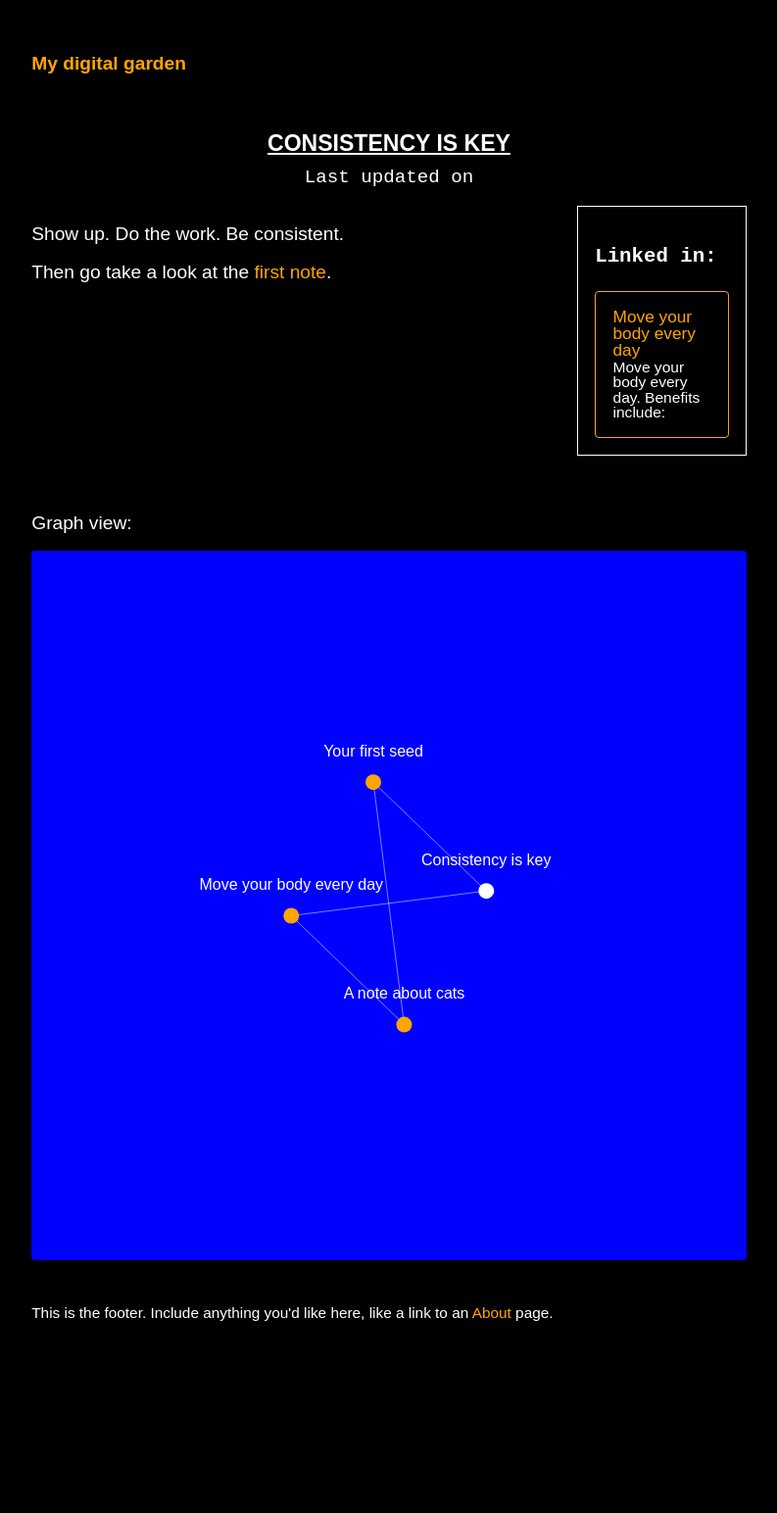
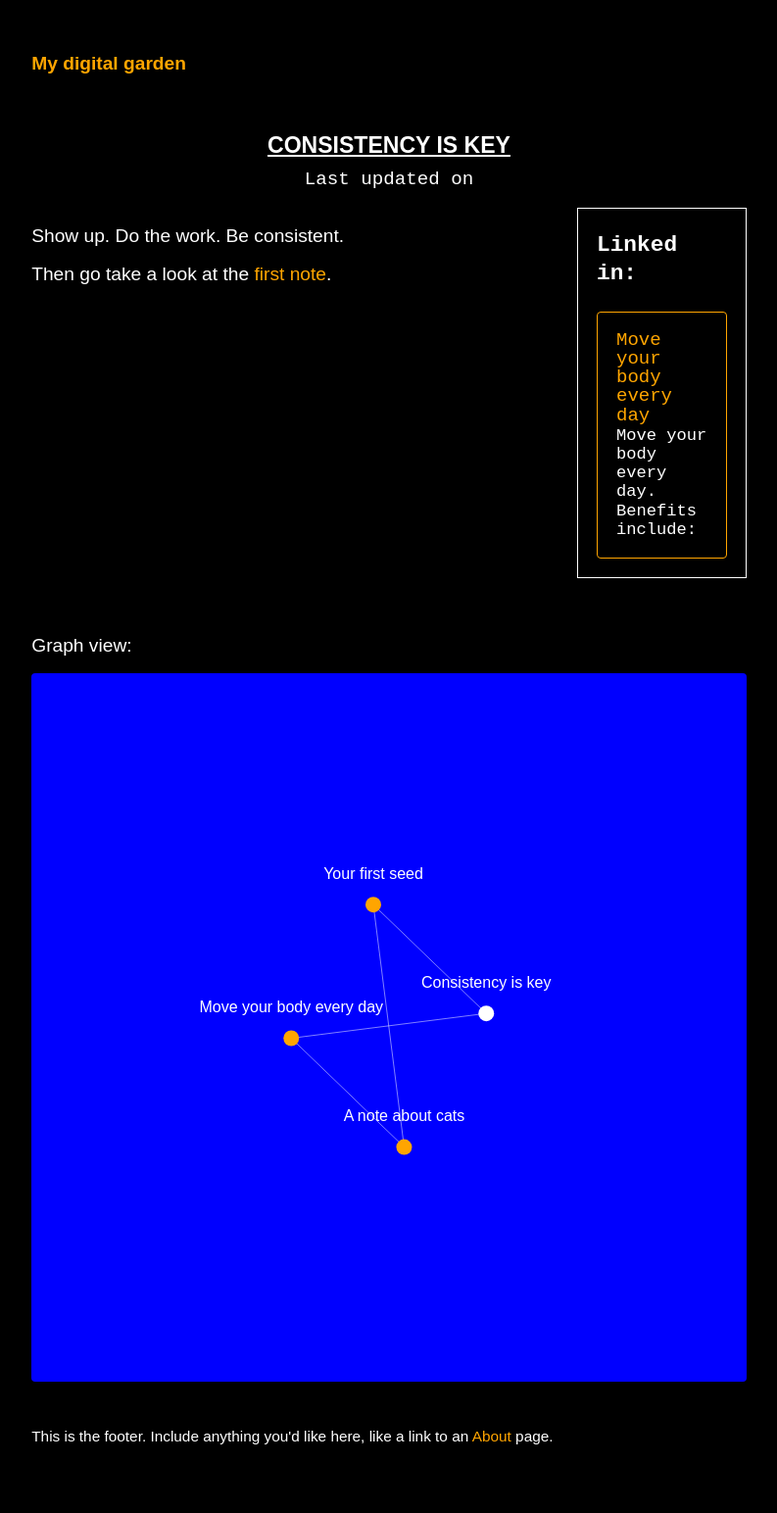
Before and after one commit to xcela/Exocore, a Jekyll site: the page built from _notes/consistency.md, in a window 1280 px wide. Shown: the whole page at 98% size, without its empty margins (243-1036 px from the left). Built offline with Jekyll 4.4.1, drawn with Linux system fonts in a browser that asks for light colours; before the commit the page ends 1414 px from its top, so only the background shows below that.

Commit message:
Update _style.scss

```diff
--- a/_sass/_style.scss
+++ b/_sass/_style.scss
@@ -11,7 +11,7 @@ body {
   box-sizing: content-box;
   font-family: $font-family;
   margin: 0 auto;
-  line-height: 1;
+  line-height: 1em;
   padding: 4vh 6vw;
   overflow-x: hidden;
   color: $color-text;
@@ -145,13 +145,18 @@ nav {
   padding: 1em;
 }
 
-.sidenote h3 {
+.sidenote {
+  background-color:black;
+  border: 1px solid white;
+  padding: 1em;
+  padding-top:0em;
   font-family:monospace;
+  font-size:1.1em;
 }
 
 .backlink-box {
   border: 1px solid orange;
-  background-color:black;
+  background-color: black;
   border-radius: 4px;
   padding:1em;
 }
```
